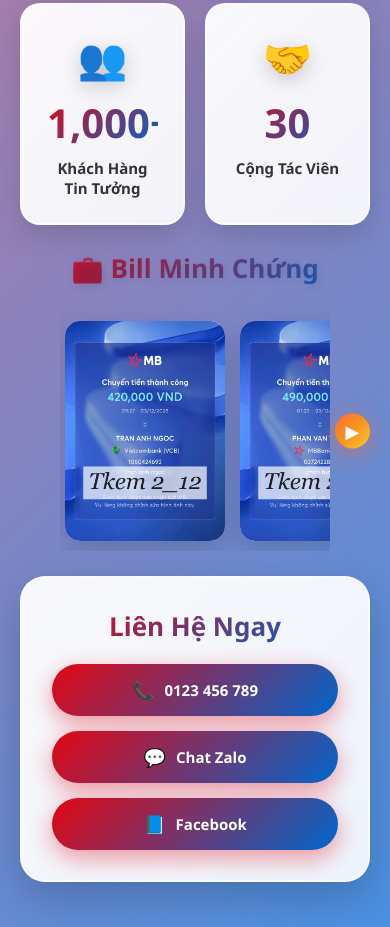
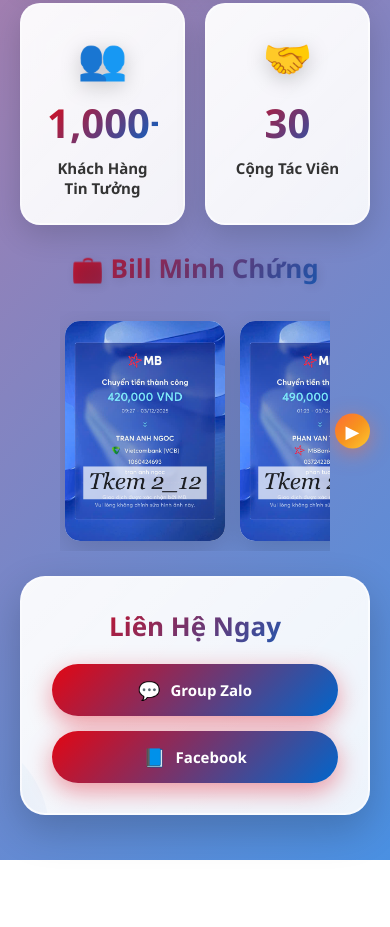
Before and after one commit to ThaoDau/profiletunkem, a plain HTML site: page index.html in a window 390 px wide. Shown: the part 1350-2277 px from the top of the page. After the commit the page ends 2210 px from the top, so only its background shows below. Drawn offline with Linux system fonts and the light colour scheme.

Commit message:
Update contact methods in index.html
Removed phone contact and updated Zalo and Facebook links.

```diff
--- a/index.html
+++ b/index.html
@@ -811,13 +811,11 @@
         <section class="contact-section">
             <h2 class="contact-title">Liên Hệ Ngay</h2>
             <div class="contact-methods">
-                <a href="tel:+84123456789" class="contact-item">
-                    <span>📞</span> 0123 456 789
+
+                <a href="https://zalo.me/g/mmhkyu082" class="contact-item">
+                    <span>💬</span> Group Zalo
                 </a>
-                <a href="https://zalo.me/0123456789" class="contact-item">
-                    <span>💬</span> Chat Zalo
-                </a>
-                <a href="https://facebook.com/yourpage" class="contact-item">
+                <a href="https://www.facebook.com/linh.linh.97408?locale=vi_VN" class="contact-item">
                     <span>📘</span> Facebook
                 </a>
             </div>
```
